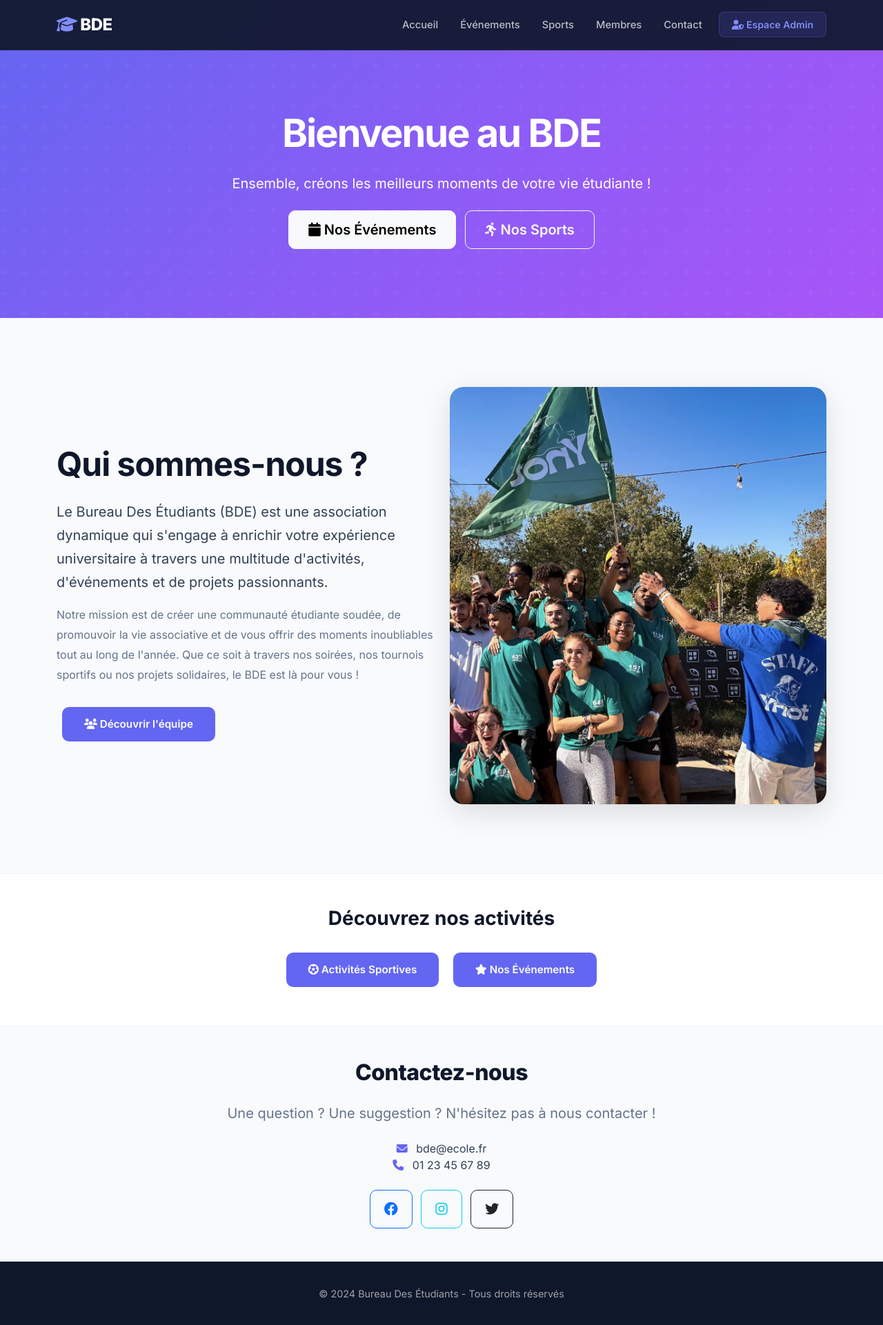
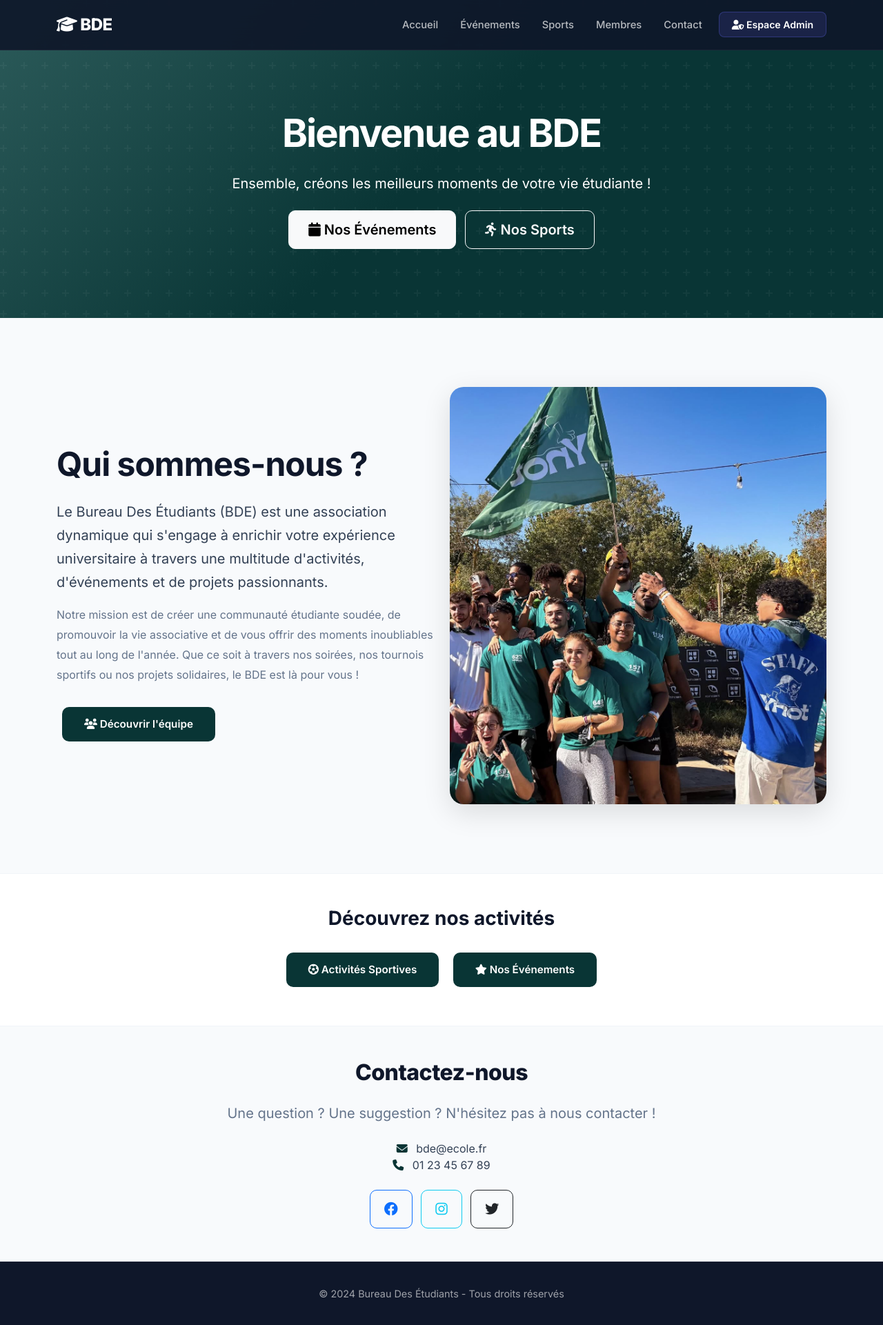
Before and after one commit to maelleagondjodondia/Ynot-siteweb, a PHP site: page /index.php in a window 1280 px wide. Shown: the whole page at 69% size. Run offline with PHP 8.4, Linux system fonts and the light colour scheme; data comes from the database, SQL or seed files in the repository.

Commit message:
Modification du gradient

```diff
--- a/style.css
+++ b/style.css
@@ -3,9 +3,9 @@
    ═══════════════════════════════════════════ */
 
 :root {
-    --primary-color: #6366f1;
-    --secondary-color: #4f46e5;
-    --primary-light: #818cf8;
+    --primary-color: #093535;
+    --secondary-color: #093535;
+    --primary-light: #ffffff;
     --dark: #0f172a;
     --text: #334155;
     --text-light: #64748b;
@@ -16,7 +16,19 @@
     --shadow-sm: 0 1px 3px rgba(0,0,0,0.06), 0 4px 12px rgba(0,0,0,0.04);
     --shadow-md: 0 4px 20px rgba(0,0,0,0.08), 0 8px 32px rgba(0,0,0,0.06);
     --shadow-lg: 0 12px 40px rgba(0,0,0,0.12);
-    --gradient-purple: linear-gradient(135deg, #6366f1, #8b5cf6, #a855f7);
+    --gradient-purple: linear-gradient(135deg, #2c5b5a, #093535, #093535);
+}
+body.index {
+  --gradient-purple: linear-gradient(135deg, #2c5b5a, #093535, #093535);
+}
+
+/* Autres pages */
+body.sports {
+  --gradient-purple: linear-gradient(135deg, #f6d99e, #f6d99e, #f6d99e);
+}
+
+body.partenaires {
+  --gradient-purple: linear-gradient(135deg, #a14630, #a14630, #a14630);
 }
 
 * { box-sizing: border-box; }
```
